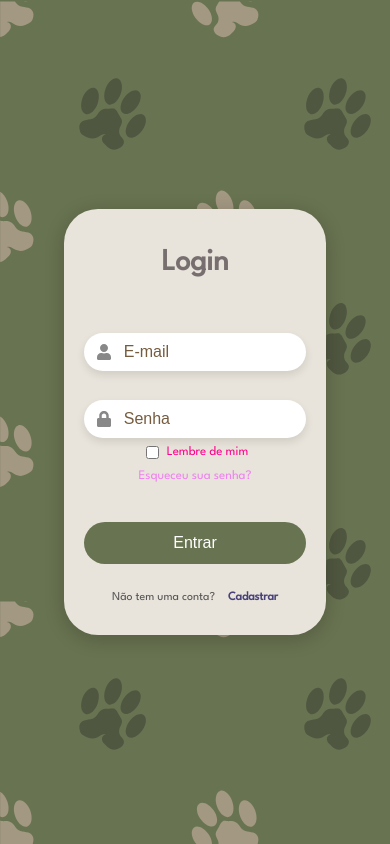
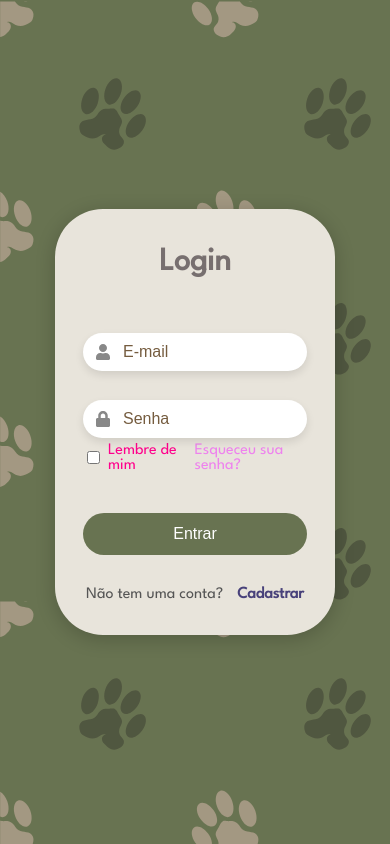
Before and after one commit to saracristinas/Sistema-de-adocao, a React (Vite) app: page /login in a window 390 px wide. Built offline with nearby package versions, Linux system fonts and the light colour scheme; a web font is replaced by a local one.

Commit message:
Forçando uma medida nas linhas de esqueceu a senha e lembrar de mim

```diff
--- a/src/Components/Login/Login.css
+++ b/src/Components/Login/Login.css
@@ -4,7 +4,7 @@
   justify-content: center;
   align-items: center;
   min-height: 100vh;
-  padding: 20px;
+  padding: 2vw;
   background-image: url('/src/assets/Fundo-de-tela.svg');
   background-color: #687351;
   background-size: cover;
@@ -12,29 +12,26 @@
   background-position: center;
 }
 
-
 /* ========== Container do formulário ========== */
 .form-container {
   width: 100%;
-  max-width: 400px;
+  max-width: 80%;
   background-color: #e8e4db;
-  padding: 10px 80px;
-  border-radius: 20px;
+  padding: 5% 8%;
+  border-radius: 2rem;
   box-shadow: 0 4px 20px rgba(0, 0, 0, 0.2);
   backdrop-filter: blur(3px);
   transition: all 0.3s ease;
 }
 
-
 /* ========== Título principal ========== */
 .form-container h1,
 h1 {
   text-align: center;
-  font-size: 30px;
+  font-size: 2rem; /* Usando rem para escalabilidade */
   color: #776f6f;
   margin-bottom: 2rem;
 }
-
 
 /* ========== Campo de entrada ========== */
 .input-field {
@@ -45,8 +42,8 @@ h1 {
 
 .input-field input {
   width: 100%;
-  padding: 10px 10px 10px 40px;
-  border-radius: 25px;
+  padding: 1rem 1rem 1rem 3rem; /* Proporcionalidade */
+  border-radius: 1.5rem;
   border: none;
   font-size: 1rem;
   background-color: #fff;
@@ -62,12 +59,11 @@ h1 {
 .input-field .icon {
   position: absolute;
   top: 50%;
-  left: 12px;
+  left: 1rem;
   transform: translateY(-50%);
   color: #888;
-  font-size: 1rem;
+  font-size: 1.5rem; /* Escalabilidade */
 }
-
 
 /* ========== Área de "Lembre-se de mim" + "Esqueceu a senha?" ========== */
 .recall-forget {
@@ -77,10 +73,19 @@ h1 {
   align-items: center;
   width: 100%;
   margin-bottom: 1rem;
-  font-size: 0.9rem;
+  font-size: 1rem;
   color: #555;
   gap: 10px;
 }
+
+@media (max-width: 768px) {
+  .recall-forget {
+    flex-direction: row !important;
+    font-size: 1rem !important;
+    gap: 10px !important;
+  }
+}
+
 
 .recall-forget label {
   display: flex;
@@ -101,7 +106,6 @@ h1 {
   text-decoration: underline;
 }
 
-
 /* ========== Botão de login ========== */
 .button-field {
   margin-top: 1.5rem;
@@ -112,12 +116,12 @@ h1 {
 .button-field button,
 .form-container button {
   width: 100%;
-  padding: 12px;
+  padding: 1rem;
   background-color: #687351;
   color: white;
-  font-size: 1rem;
+  font-size: 1.2rem;
   border: none;
-  border-radius: 30px;
+  border-radius: 2rem;
   cursor: pointer;
   transition: background-color 0.3s ease;
 }
@@ -127,10 +131,9 @@ h1 {
   background-color: #9ba17f;
 }
 
-
 /* ========== Link de cadastro ========== */
 .signup-link {
-  font-size: 0.9rem;
+  font-size: 1rem;
   text-align: center;
   margin-top: 1rem;
   color: #555;
@@ -147,92 +150,81 @@ h1 {
   text-decoration: underline;
 }
 
-
-/* ========== Scroll personalizado no formulário ========== */
-form.container::-webkit-scrollbar {
-  width: 8px;
-}
-
-form.container::-webkit-scrollbar-thumb {
-  background-color: rgba(0, 0, 0, 0.2);
-  border-radius: 10px;
-}
-
-
 /* ========== Responsividade ========== */
 
 /* Tablets e notebooks menores */
-@media (max-width: 999px) and (min-width: 769px) {
+@media (max-width: 1800px) and (min-width: 1000px) {
   .form-container {
-    max-width: 60%;
-    padding: 28px 30px;
+    max-width: 50%;
+    padding: 5% 7%;
+  }
+
+  h1 {
+    font-size: 2.5rem; /* Proporcional */
   }
 }
-
 
 /* Dispositivos móveis médios */
 @media (max-width: 768px) {
   .form-container {
-    max-width: 75%;
-    padding: 25px 20px;
+    max-width: 80%;
+    padding: 8% 10%;
   }
 
   h1 {
-    font-size: 24px;
-    margin-bottom: 1.5rem;
+    font-size: 2rem;
+    margin-bottom: 2rem;
   }
 
   .input-field input {
-    font-size: 14px;
-    padding: 12px 15px;
+    font-size: 1.1rem;
+    padding: 1.2rem 1.5rem;
   }
 
   .recall-forget {
-    flex-direction: column;
-    font-size: 13px;
+    flex-direction: column;  /* Ajuste para coluna em telas menores */
+    font-size: 1.2rem;
     gap: 8px;
   }
 
   button {
-    font-size: 15px;
-    padding: 10px;
+    font-size: 1.2rem;
+    padding: 1.2rem;
   }
 
   .signup-link {
-    font-size: 0.85rem;
+    font-size: 1rem;
   }
 }
-
 
 /* Dispositivos muito pequenos */
 @media (max-width: 480px) {
   .form-container {
     width: 100%;
-    border-radius: 34px;
-    padding: 20px;
+    border-radius: 3rem;
+    padding: 5% 8%;
   }
 
   h1 {
-    font-size: 1.5rem;
-    margin-bottom: 1rem;
+    font-size: 1.8rem;
+    margin-bottom: 1.5rem;
   }
 
   .input-field input {
-    font-size: 0.9rem;
-    padding: 8px 8px 8px 35px;
+    font-size: 1rem;
+    padding: 1rem 1.5rem;
   }
 
   .input-field .icon {
-    font-size: 0.9rem;
-    left: 10px;
+    font-size: 1.2rem;
   }
 
   .button-field button {
-    font-size: 0.8rem;
-    padding: 8px;
+    font-size: 1rem;
+    padding: 1rem;
   }
 
   .signup-link {
-    font-size: 0.75rem;
+    font-size: 1rem;
   }
 }
```
